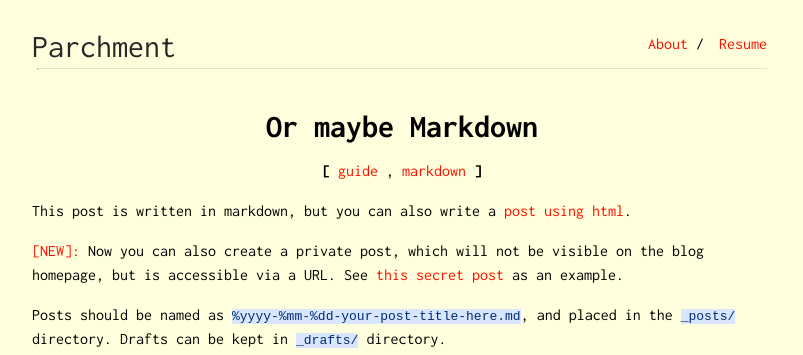
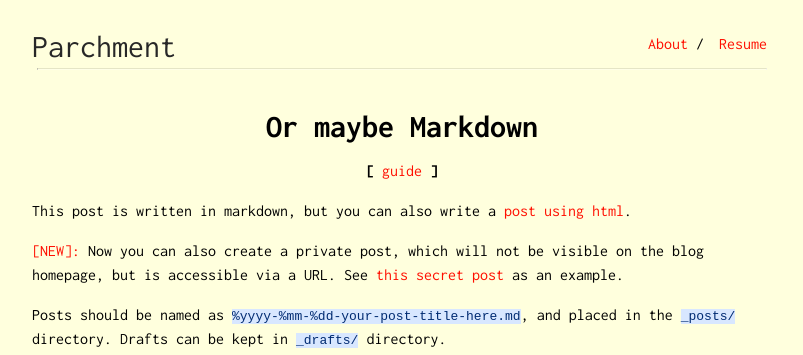
Before and after one commit to kutang0/blog, a Jekyll site: the page built from _posts/2018-10-20-markdown-posts.md, in a window 1280 px wide. Shown: the top 355 px of the page, without its empty margins (238-1041 px from the left). Built offline with Jekyll 4.4.1, drawn with Linux system fonts in a browser that asks for light colours.

Commit message:
hide default posts

```diff
--- a/_posts/2018-10-20-markdown-posts.md
+++ b/_posts/2018-10-20-markdown-posts.md
@@ -2,7 +2,8 @@
 layout: post
 title: Or maybe Markdown
 subtitle: This post explains how you can write posts using Markdown.
-tags: [guide, markdown]
+tags: [guide]
+private: true
 ---
 
 This post is written in markdown, but you can also write a [post using html]({% link _posts/2020-02-27-html-posts.html %}).
--- a/_posts/2020-02-27-html-posts.html
+++ b/_posts/2020-02-27-html-posts.html
@@ -2,7 +2,7 @@
 layout: post
 title: Writing Posts in HTML
 subtitle: This post explains how you can write posts using HTML.
-tags: [guide, html]
+tags: [guide]
 ---
 
 This post has been written in HTML. I'm too lazy to add content to it, but feel free to <a href="https://github.com/pro-panda/parchment">raise a PR</a> ;-)
```
